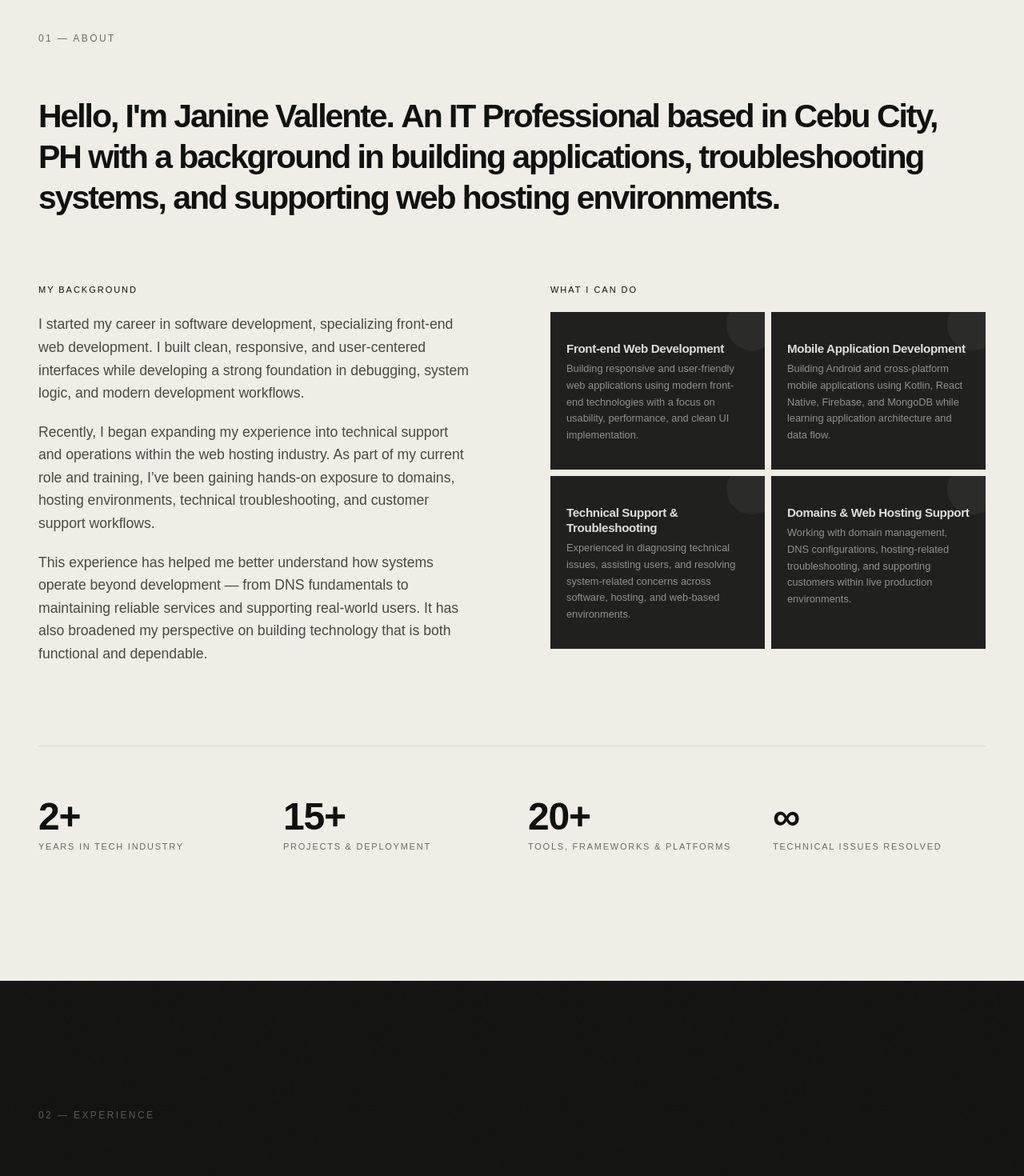
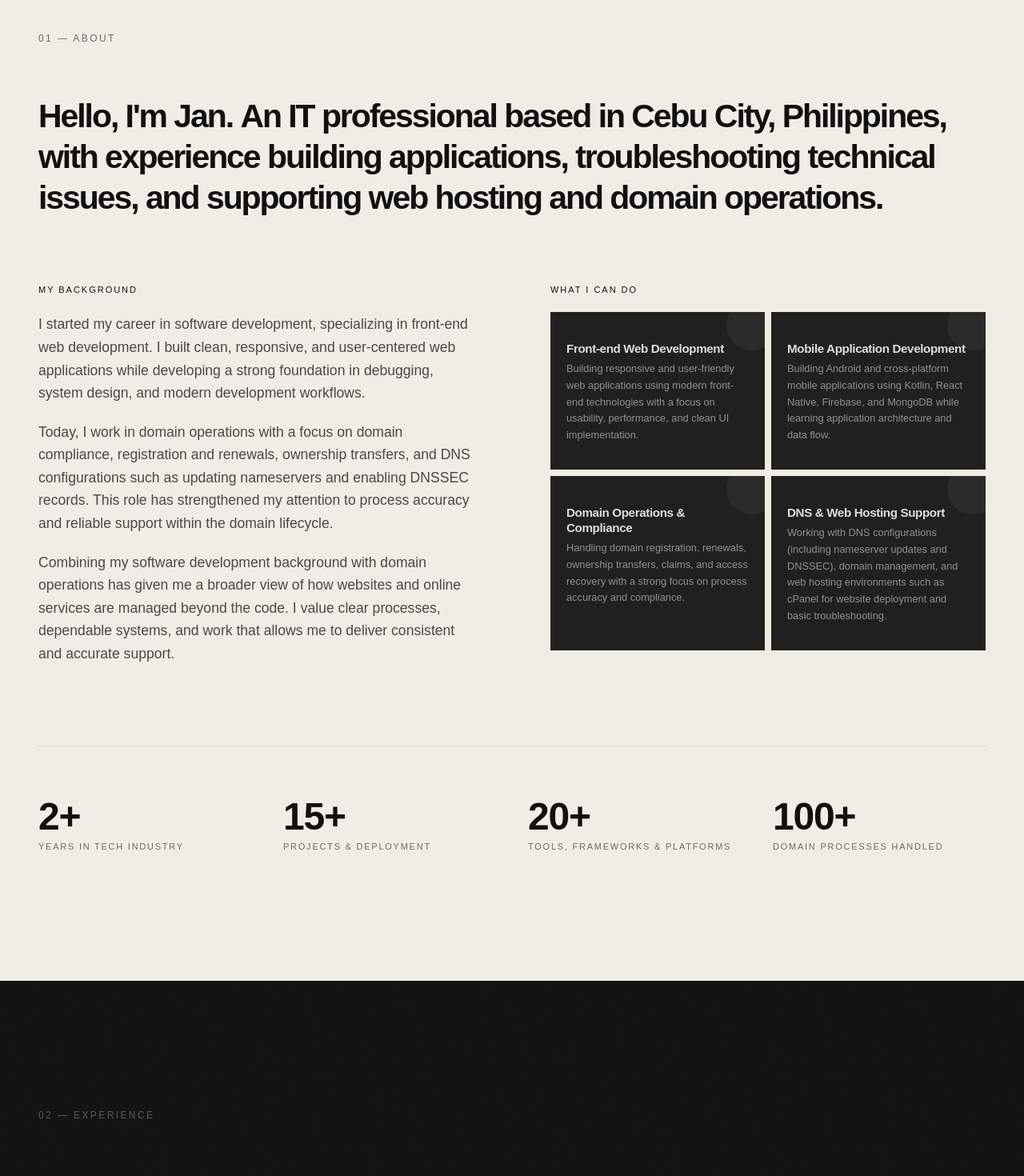
Before and after one commit to janinevallente/janinevallente-portfolio, a Next.js app: page / in a window 1280 px wide. Shown: the part 920-2390 px from the top of the page at 80% size. Built offline with nearby package versions, Linux system fonts and the light colour scheme.

Commit message:
enh: updated About section and portfolio data for clarity and specificity

```diff
--- a/src/components/sections/About.tsx
+++ b/src/components/sections/About.tsx
@@ -8,7 +8,7 @@ const stats = [
   { value: "2+", label: "Years in Tech Industry" },
   { value: "15+", label: "Projects & Deployment" },
   { value: "20+", label: "Tools, Frameworks & Platforms" },
-  { value: "∞", label: "Technical Issues Resolved" },
+  { value: "100+", label: "Domain Processes Handled" },
 ];
 
 export default function About() {
@@ -25,7 +25,11 @@ export default function About() {
 
         {/* Large word-reveal paragraph */}
         <div className="mb-14 md:mb-20">
-          <WordReveal text="Hello, I'm Janine Vallente. An IT Professional based in Cebu City, PH with a background in building applications, troubleshooting systems, and supporting web hosting environments." delay={0.05} className="font-display text-[clamp(1.45rem,3.2vw,2.75rem)] font-bold leading-[1.25] text-ink tracking-tighter" />
+          <WordReveal
+            text="Hello, I'm Jan. An IT professional based in Cebu City, Philippines, with experience building applications, troubleshooting technical issues, and supporting web hosting and domain operations."
+            delay={0.05}
+            className="font-display text-[clamp(1.45rem,3.2vw,2.75rem)] font-bold leading-[1.25] text-ink tracking-tighter"
+          />
         </div>
 
         {/* Two-column: bio + skills */}
@@ -38,38 +42,26 @@ export default function About() {
                 My Background
               </p>
 
-              <p className="mb-5"> I started my career in software development,
-                specializing front-end web development. I built clean, responsive, and
-                user-centered interfaces while developing a strong foundation in debugging,
-                system logic, and modern development workflows.
-              </p>
-
-              {/* <p className="mb-5">
-                Over time, my experience expanded beyond application development and
-                into technical operations and support. I currently work in the web
-                hosting industry, supporting domain and hosting-related services while
-                troubleshooting technical issues across live production environments.
+              <p className="mb-5">
+                I started my career in software development, specializing in front-end web
+                development. I built clean, responsive, and user-centered web applications
+                while developing a strong foundation in debugging, system design, and modern
+                development workflows.
               </p>
 
               <p className="mb-5">
-                This transition strengthened my understanding of how systems operate
-                beyond development — from DNS and hosting configurations to technical
-                troubleshooting, deployments, and customer-facing support. It also
-                helped me develop a more practical and reliability-focused approach
-                to technology.
-              </p> */}
-              <p className="mb-5">
-                Recently, I began expanding my experience into technical support and
-                operations within the web hosting industry. As part of my current role and
-                training, I’ve been gaining hands-on exposure to domains, hosting
-                environments, technical troubleshooting, and customer support workflows.
+                Today, I work in domain operations with a focus on domain compliance,
+                registration and renewals, ownership transfers, and DNS configurations
+                such as updating nameservers and enabling DNSSEC records. This role has
+                strengthened my attention to process accuracy and reliable support within
+                the domain lifecycle.
               </p>
 
               <p className="mb-5">
-                This experience has helped me better understand how systems operate beyond
-                development — from DNS fundamentals to maintaining reliable services and
-                supporting real-world users. It has also broadened my perspective on building
-                technology that is both functional and dependable.
+                Combining my software development background with domain operations has given
+                me a broader view of how websites and online services are managed beyond the
+                code. I value clear processes, dependable systems, and work that allows me to
+                deliver consistent and accurate support.
               </p>
             </div>
           </FadeUp>
--- a/src/lib/data.ts
+++ b/src/lib/data.ts
@@ -107,15 +107,15 @@ export const portfolio = {
       },
       {
         id: "3",
-        area: "Technical Support & Troubleshooting",
+        area: "Domain Operations & Compliance",
         detail:
-          "Experienced in diagnosing technical issues, assisting users, and resolving system-related concerns across software, hosting, and web-based environments.",
+          "Handling domain registration, renewals, ownership transfers, claims, and access recovery with a strong focus on process accuracy and compliance.",
       },
       {
         id: "4",
-        area: "Domains & Web Hosting Support",
+        area: "DNS & Web Hosting Support",
         detail:
-          "Working with domain management, DNS configurations, hosting-related troubleshooting, and supporting customers within live production environments.",
+          "Working with DNS configurations (including nameserver updates and DNSSEC), domain management, and web hosting environments such as cPanel for website deployment and basic troubleshooting.",
       },
       // {
       //   num: "05",
@@ -300,11 +300,10 @@ export const portfolio = {
       role: "Domain Support Associate",
       period: "Jun 2026 — Present",
       description: [
-        "Currently training in domain support, assisting customers through email and phone with domain, account, and service-related inquiries",
-        "(Details to follow as role responsibilities mature)",
-        // "Developing hands-on experience in DNS troubleshooting, domain management, website accessibility concerns, and hosting-related support workflows",
-        // "Assist customers with domain configurations, DNS record updates, domain transfers, and account-related requests while maintaining clear and professional communication",
-        // "Support ticket handling, issue investigation, customer follow-ups, and escalation processes to help ensure timely and accurate service resolution",
+        "Manage end-to-end domain lifecycle operations, including registrations, renewals, transfers, ownership updates, and claims",
+        "Provision domain services, activate domain add-ons, and facilitate secure domain access recovery",
+        "Configure, validate, and troubleshoot DNS settings, including nameserver changes and DNSSEC implementation",
+        "Maintain compliance with registry and registrar policies while ensuring accurate and efficient domain operations",
       ],
       technologies: [
         "DNS",
```
